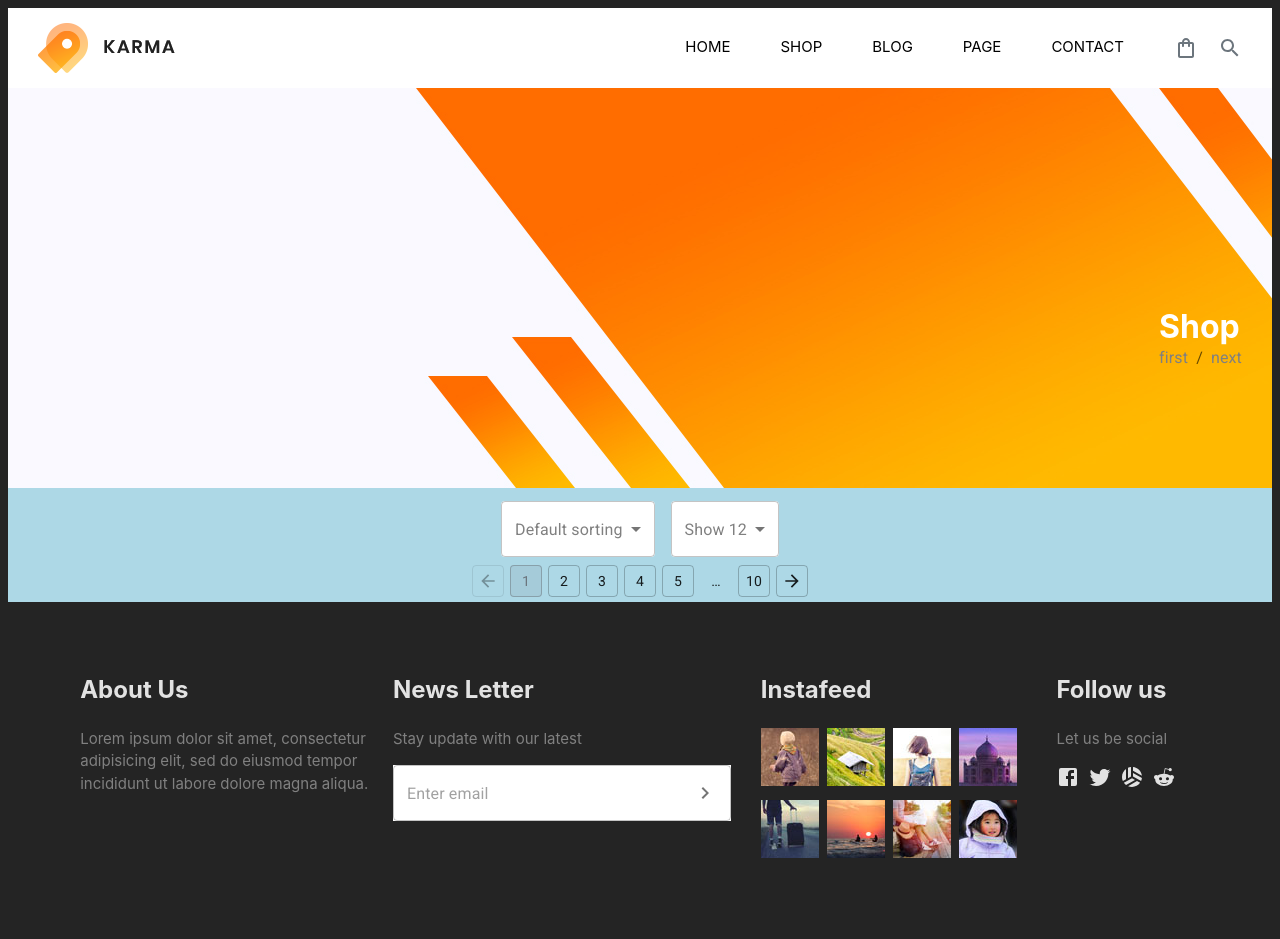
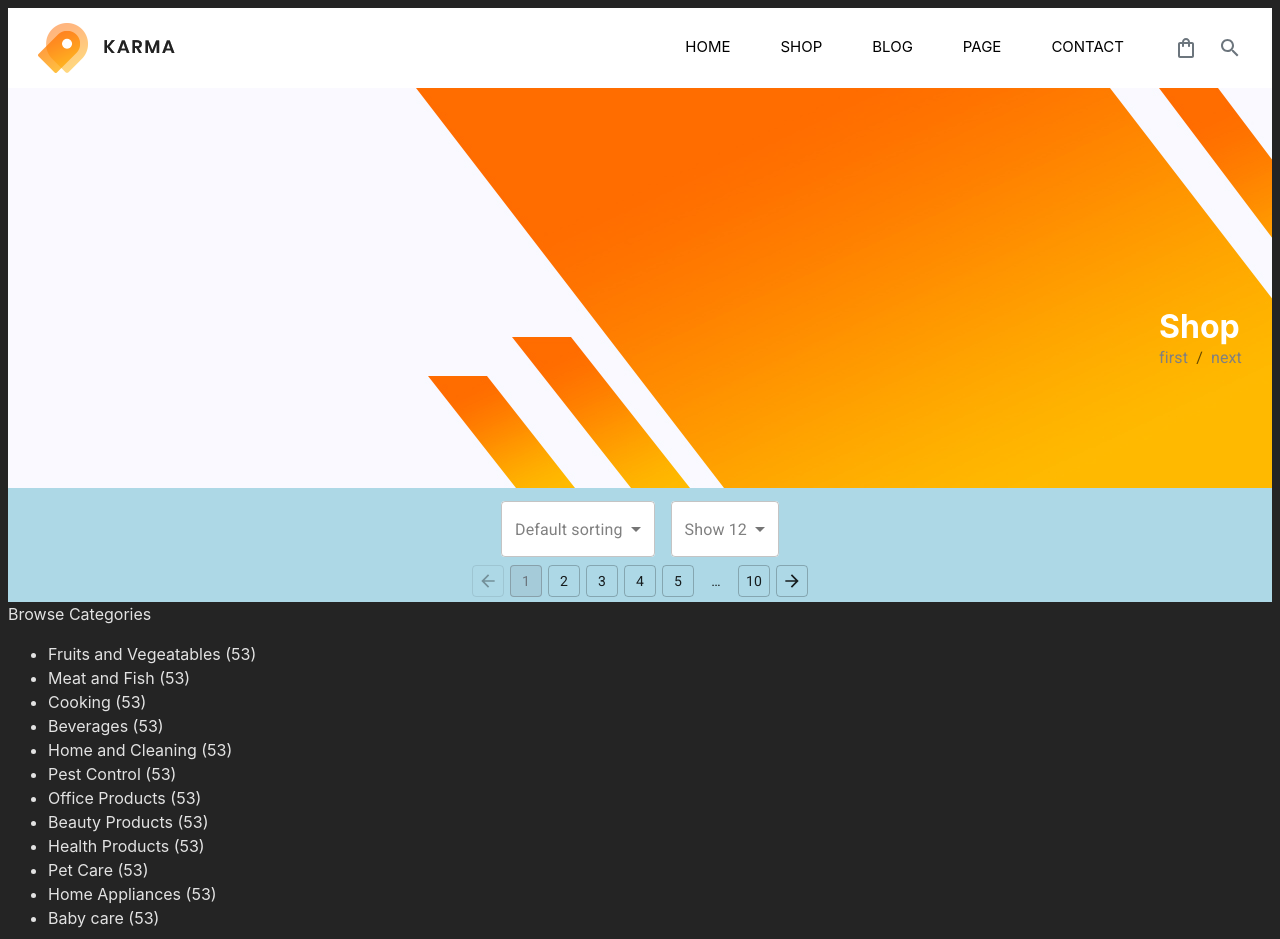
Before and after one commit to BridgetKas/ShoeStore, a React (Vite) app: page /shop in a window 1280 px wide. Shown: the top 939 px of the page. Built offline with nearby package versions, Linux system fonts and the light colour scheme.

Commit message:
Added category Component

```diff
--- /dev/null
+++ b/src/pages/Shop/category.jsx
@@ -0,0 +1,25 @@
+
+function CategoryComp() {
+  return (
+    <div>
+      <div>Browse Categories</div>
+      <ul>
+        <li><a>Fruits and Vegeatables</a> (53)</li>
+        <li><a>Meat and Fish</a> (53)</li>
+        <li><a>Cooking</a> (53)</li>
+        <li><a>Beverages</a> (53)</li>
+        <li><a>Home and Cleaning</a> (53)</li>
+        <li><a>Pest Control</a> (53)</li>
+        <li><a>Office Products</a> (53)</li>
+        <li><a>Beauty Products</a> (53)</li>
+        <li><a>Health Products</a> (53)</li>
+        <li><a>Pet Care</a> (53)</li>
+        <li><a>Home Appliances</a> (53)</li>
+        <li><a>Baby care</a> (53)</li>
+      </ul>
+
+    </div>
+  )
+}
+
+export default CategoryComp
--- a/src/pages/Shop/page.jsx
+++ b/src/pages/Shop/page.jsx
@@ -1,4 +1,5 @@
 import HeaderComp from '../../layout/Header/header';
+import CategoryComp from './category';
 import SelectComp from './selectcomp';
 
 
@@ -9,6 +10,7 @@ function ShopPage() {
     <div>
       <HeaderComp title='Shop' firstpage='first' nextpage='next'/>
       <SelectComp textcolor='gray' background='white'/>
+      <CategoryComp/>
     </div>
   )
 }
```
